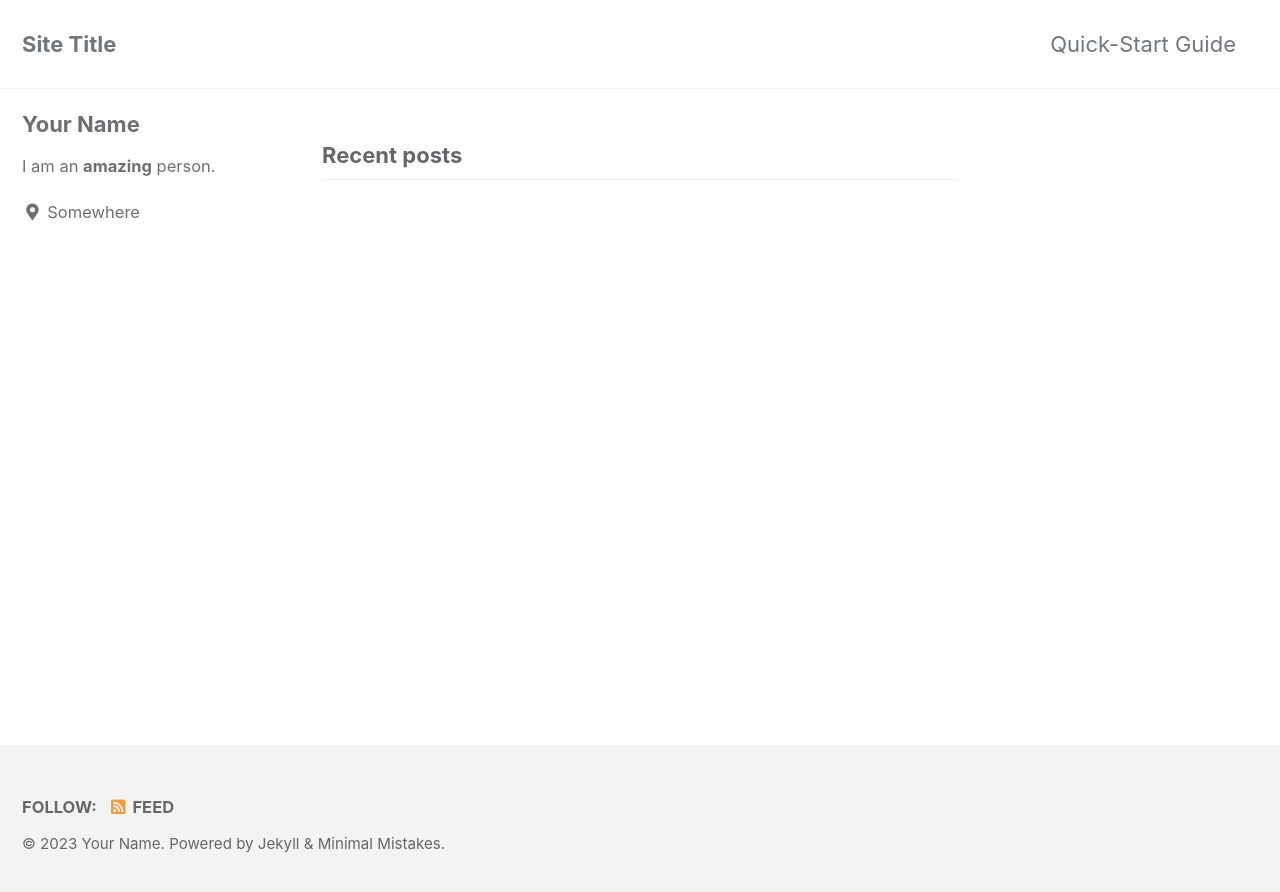
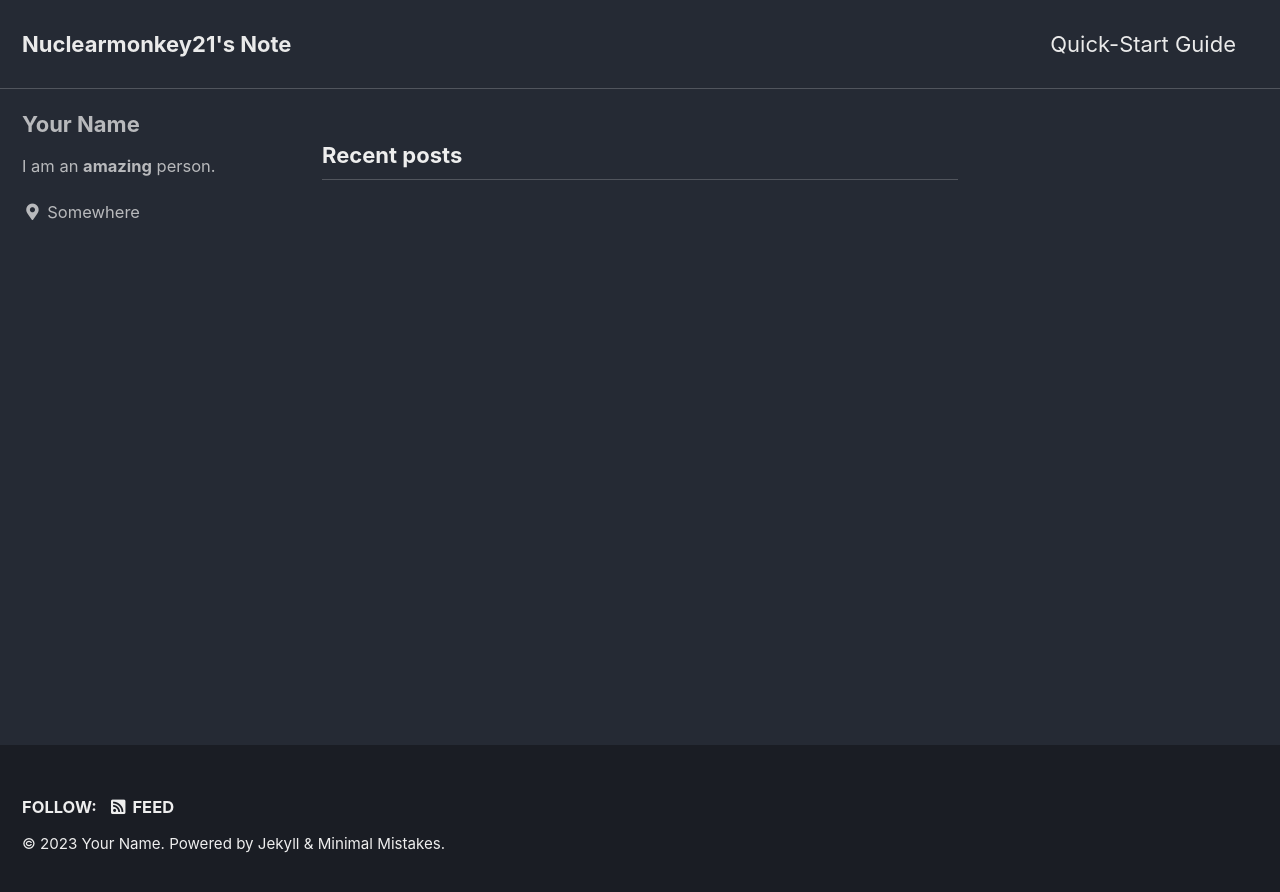
Before and after one commit to nuclearmonkey21/nuclearmonkey21.github.io, a Jekyll site: the page built from index.html, in a window 1280 px wide. Shown: the top 892 px of the page. Built offline with Jekyll 4.4.1, drawn with Linux system fonts in a browser that asks for light colours; cached includes are drawn as plain includes; the list of posts is cut into pages by our own code.

Commit message:
design(_config.yml): Change theme and locle

```diff
--- a/_config.yml
+++ b/_config.yml
@@ -12,11 +12,11 @@
 
 # theme                  : "minimal-mistakes-jekyll"
 # remote_theme           : "mmistakes/minimal-mistakes"
-minimal_mistakes_skin    : "default" # "air", "aqua", "contrast", "dark", "dirt", "neon", "mint", "plum", "sunrise"
+minimal_mistakes_skin    : "dark" # "default", "air", "aqua", "contrast", "dark", "dirt", "neon", "mint", "plum", "sunrise"
 
 # Site Settings
 locale                   : "en-US"
-title                    : "Site Title"
+title                    : "Nuclearmonkey21's Note"
 title_separator          : "-"
 subtitle                 : # site tagline that appears below site title in masthead
 name                     : "Your Name"
```
